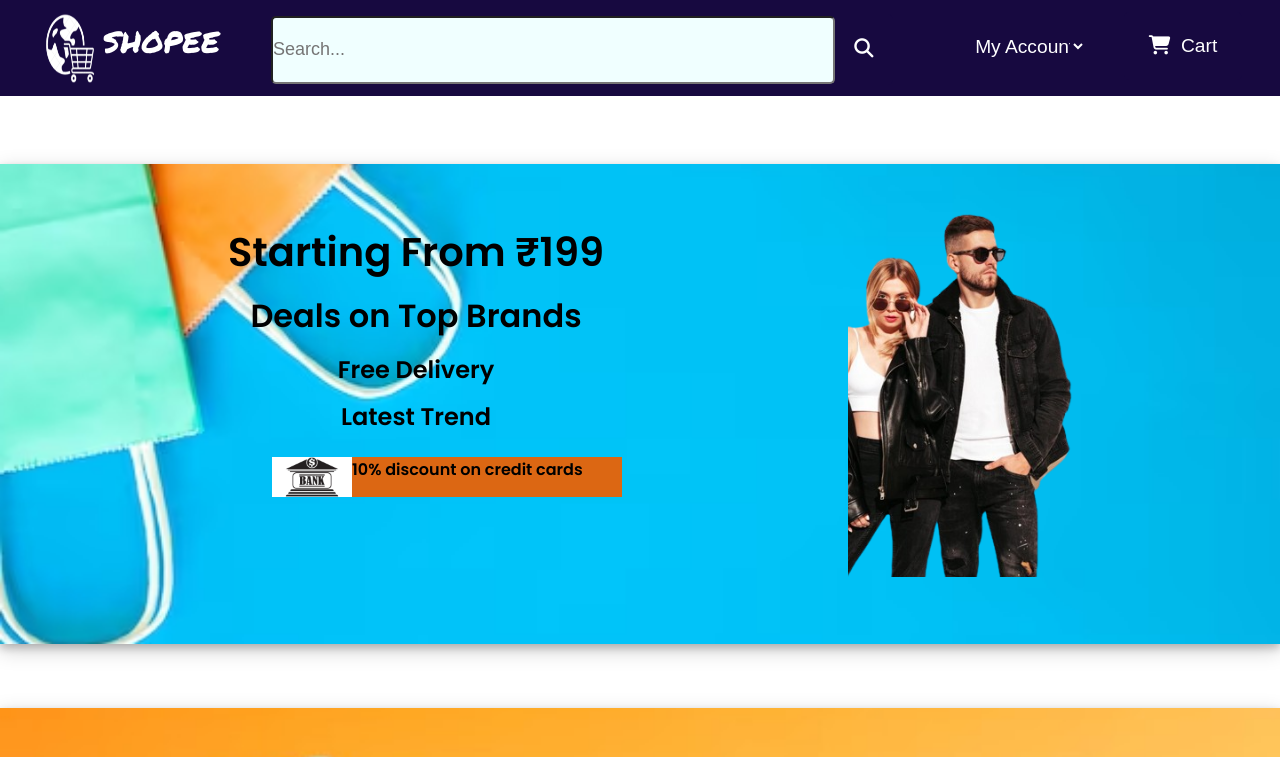
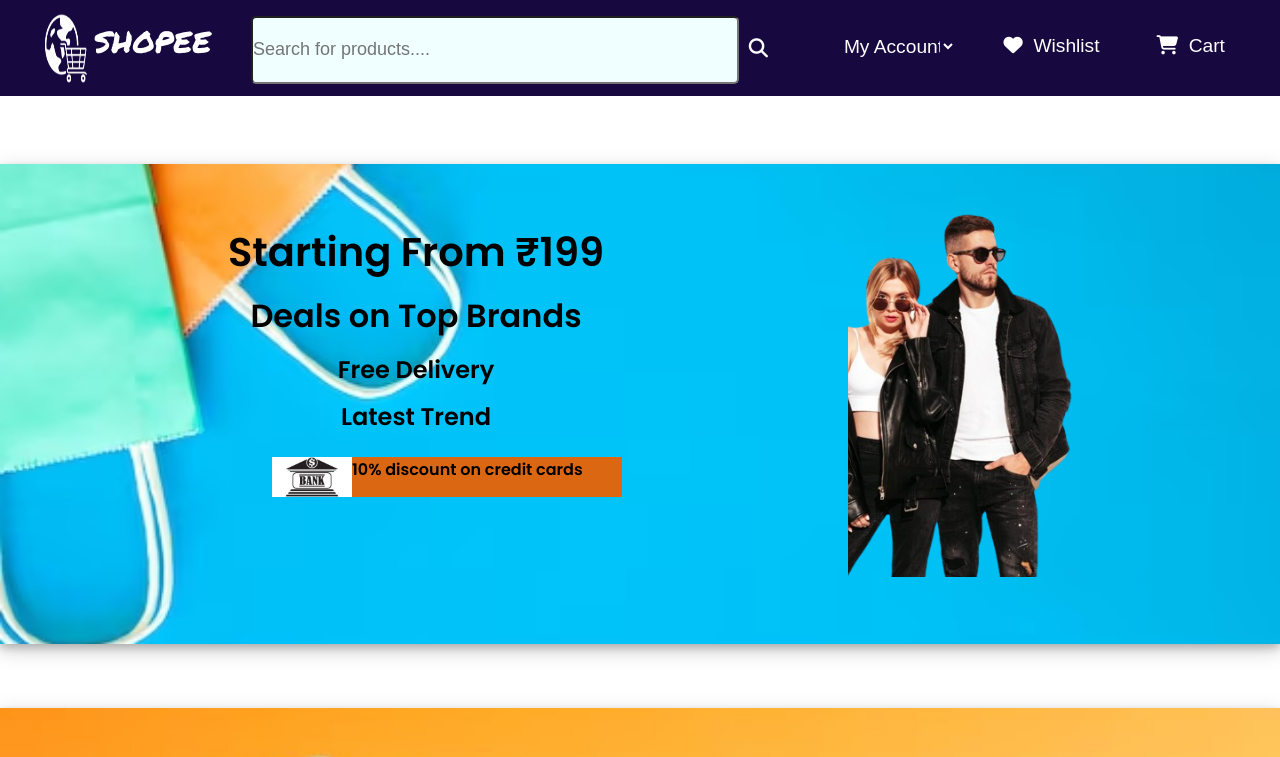
Before and after one commit to Upasana23-hub/E-COMMERCE, a React (Create React App) app: page / in a window 1280 px wide. Shown: the top 757 px of the page. Built offline with nearby package versions, Linux system fonts and the light colour scheme; a web font is replaced by a local one.

Commit message:
Wishlist addes

```diff
--- a/package.json
+++ b/package.json
@@ -3,6 +3,8 @@
   "version": "0.1.0",
   "private": true,
   "dependencies": {
+    "@emotion/react": "^11.11.3",
+    "@emotion/styled": "^11.11.0",
     "@fortawesome/fontawesome-free": "^6.5.1",
     "@fortawesome/fontawesome-svg-core": "^6.5.1",
     "@fortawesome/free-brands-svg-icons": "^6.5.1",
@@ -10,7 +12,7 @@
     "@fortawesome/free-solid-svg-icons": "^6.5.1",
     "@fortawesome/react-fontawesome": "^0.2.0",
     "@mui/icons-material": "^5.15.4",
-    "@mui/material": "^5.15.4",
+    "@mui/material": "^5.15.5",
     "@testing-library/jest-dom": "^5.17.0",
     "@testing-library/react": "^13.4.0",
     "@testing-library/user-event": "^13.5.0",
--- a/src/Components/Nav.css
+++ b/src/Components/Nav.css
@@ -35,7 +35,7 @@
 }
 .search-button{
     height: 8.9vh;
-    width: 9%;
+    width: 7%;
     /* background-color: rgb(94, 131, 254); */
     background-color:rgb(23, 9, 64);
     margin-top: 1.7vh;
@@ -72,11 +72,11 @@
 }
 .dropdown{
     height: 7vh;
-    width: 10%;
+    width: 11.7%;
     /* background-color: rgb(94, 131, 254); */
     /* margin-top: 1.5vh; */
     border-radius: 5px;
-    margin-left: 5%;
+    margin-left: 3%;
 }
 .dropdown-list{
     height: 8vh;
@@ -101,6 +101,22 @@
     margin-top: 1.5vh;
     border-radius: 5px;
     margin-left: 3%;
+    font-size: larger;
+}
+.wishlist{
+    height: 8.5vh;
+    width: 10%;
+    background-color:rgb(23, 9, 64);
+    border-color: transparent;
+    color: white;
+    margin-top: 1.5vh;
+    border-radius: 5px;
+    margin-left: 3.5%;
+    font-size: larger;
+}
+.wishlist:hover{
+    border-color: rgb(121, 115, 139);
+    cursor: pointer;
 }
 .cart-button:hover{
     border-color: rgb(121, 115, 139);
--- a/src/Components/Nav.jsx
+++ b/src/Components/Nav.jsx
@@ -33,7 +33,7 @@ const Nav = () => {
       <div className="search-bar">
         <input className='search'
           type="text"
-          placeholder="Search..."
+          placeholder="Search for products...."
           value={searchTerm}
           onChange={handleSearchChange}
         />
@@ -54,6 +54,11 @@ const Nav = () => {
           ))}
         </select>
       </div>
+      <button className='wishlist'>
+      <i className="fa-solid fa-heart"></i>
+      &nbsp;
+      Wishlist
+      </button>
       <button className='cart-button'>
       <i className="fa-solid fa-cart-shopping"></i>
       &nbsp;
```
Also changed, not shown: src/pictures/mobile.png (added), 1 other file (tests, documents, lock files or other folders).
